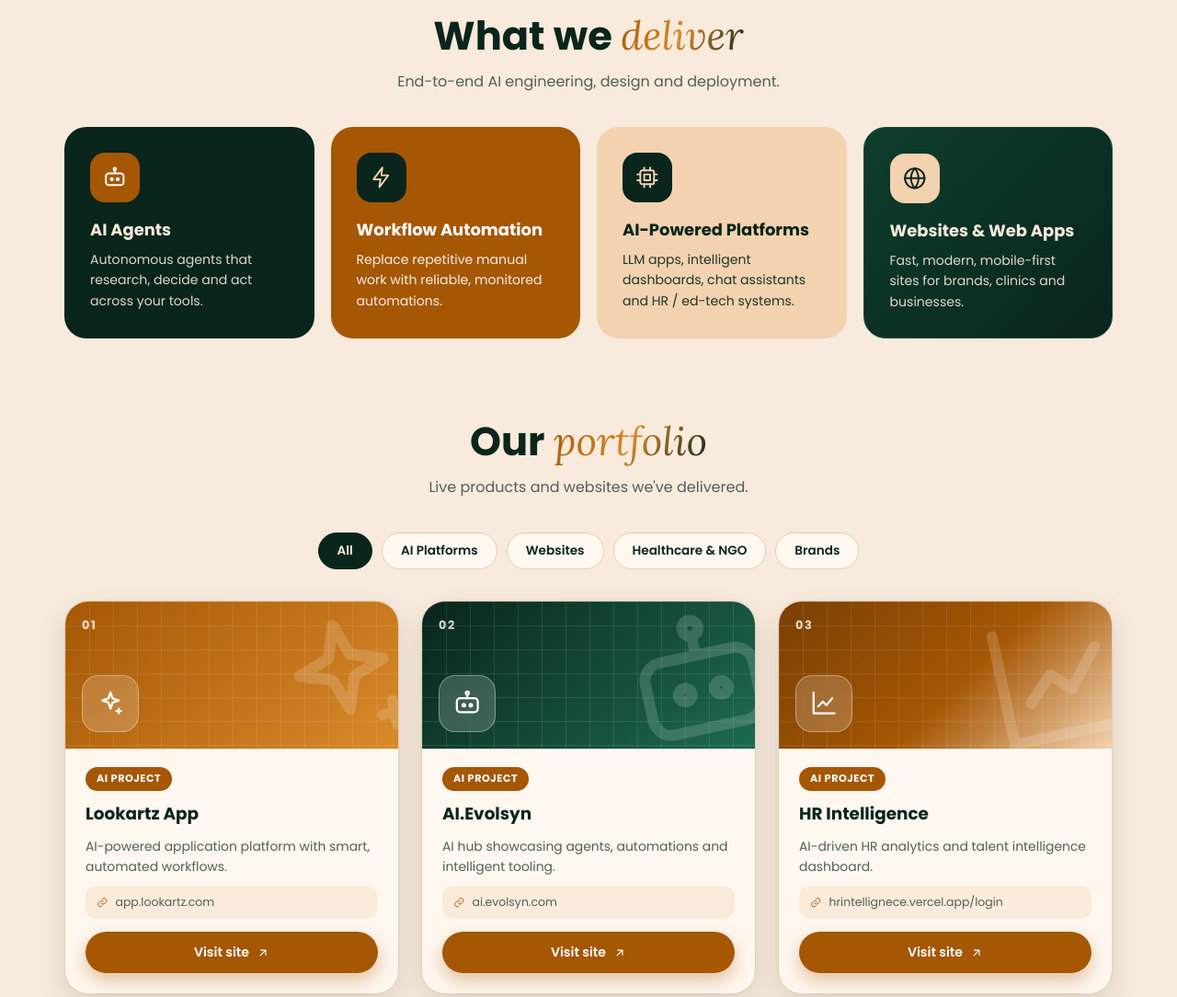
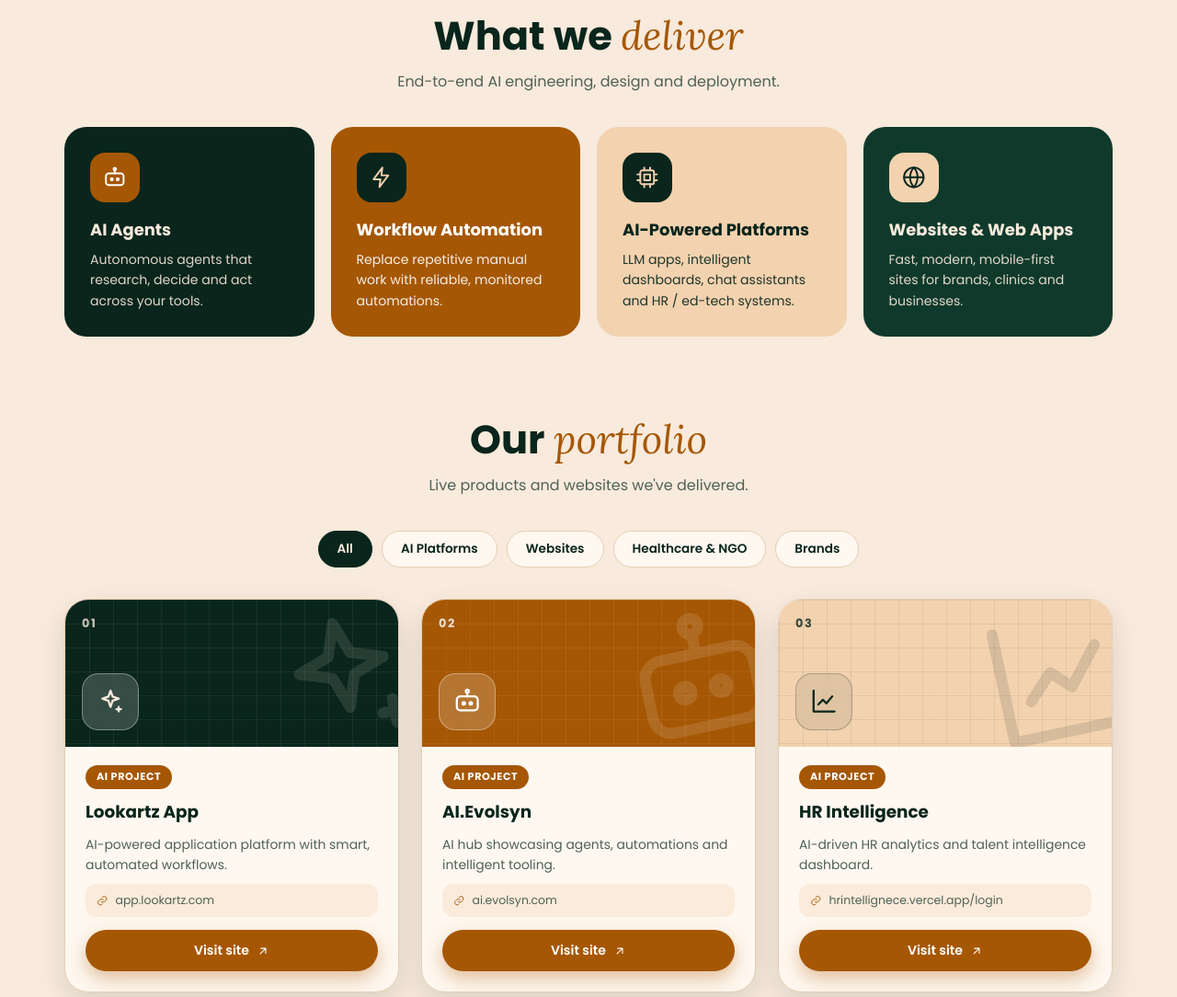
Before and after one commit to testing-userasunique/portfolio, a plain HTML site: page index.html in a window 1280 px wide. Shown: the part 960-2044 px from the top of the page at 92% size. Drawn offline with Linux system fonts and the light colour scheme.

Commit message:
Update index.html

```diff
--- a/index.html
+++ b/index.html
@@ -8,9 +8,9 @@
 <style>
 :root{--g:#09251C;--br:#A55704;--tan:#F3D2AF;--cr:#F8EADC;
  --bg:#F8EADC;--card:#FFF8F0;--ink:#09251C;--mute:#4f6158;--line:#e6cfb3;
- --grad:linear-gradient(120deg,#A55704,#d98a2b 50%,#09251C);--sh:0 12px 30px rgba(9,37,28,.12)}
+ --grad:linear-gradient(#A55704,#A55704);--sh:0 12px 30px rgba(9,37,28,.12)}
 @media(prefers-color-scheme:dark){:root{--bg:#09251C;--card:#0f3326;--ink:#F8EADC;--mute:#b9c4b6;--line:#1d4a39;--sh:0 12px 30px rgba(0,0,0,.4);
- --grad:linear-gradient(120deg,#F3D2AF,#e29a3a 55%,#A55704)}}
+ --grad:linear-gradient(#F3D2AF,#F3D2AF)}}
 *{box-sizing:border-box;margin:0;padding:0}
 html{scroll-behavior:smooth}
 body{background:var(--bg);color:var(--ink);font-family:Poppins,system-ui,sans-serif;line-height:1.6;overflow-x:hidden}
@@ -34,11 +34,6 @@ nav .wrap{display:flex;justify-content:space-between;align-items:center;height:6
 
 .hero{position:relative;text-align:center;padding:84px 0 64px;overflow:hidden}
 .hero::before{content:"";position:absolute;inset:0;background-image:radial-gradient(var(--line) 1.3px,transparent 1.3px);background-size:26px 26px;opacity:.8;mask-image:radial-gradient(ellipse at center,#000 30%,transparent 75%);-webkit-mask-image:radial-gradient(ellipse at center,#000 30%,transparent 75%)}
-.orb{position:absolute;border-radius:50%;filter:blur(70px);opacity:.55;animation:fl 12s ease-in-out infinite}
-.o1{width:320px;height:320px;background:var(--br);top:-90px;left:-70px}
-.o2{width:300px;height:300px;background:var(--tan);top:30px;right:-70px;animation-delay:-5s}
-.o3{width:240px;height:240px;background:#1d6b4f;bottom:-110px;left:42%;animation-delay:-8s;opacity:.4}
-@keyframes fl{50%{transform:translate(28px,-26px) scale(1.1)}}
 .hero .wrap{position:relative;z-index:1}
 .pill{display:inline-flex;gap:8px;align-items:center;padding:7px 16px;border-radius:999px;background:var(--card);border:1px solid var(--line);font-size:.8rem;font-weight:600;margin-bottom:22px}
 .dot{width:8px;height:8px;border-radius:50%;background:var(--br);animation:pu 1.8s infinite}
@@ -68,7 +63,7 @@ section{padding:76px 0}
 .s:nth-child(1){background:var(--g);color:var(--cr)}.s:nth-child(1) .ic{background:var(--br);color:#fff}
 .s:nth-child(2){background:var(--br);color:#fff}.s:nth-child(2) .ic{background:var(--g);color:var(--tan)}
 .s:nth-child(3){background:var(--tan);color:var(--g)}.s:nth-child(3) .ic{background:var(--g);color:var(--tan)}
-.s:nth-child(4){background:linear-gradient(135deg,#0e3d2d,#09251C);color:var(--cr);border:1px solid #1d4a39}.s:nth-child(4) .ic{background:var(--tan);color:var(--g)}
+.s:nth-child(4){background:#0f3a2b;color:var(--cr)}.s:nth-child(4) .ic{background:var(--tan);color:var(--g)}
 
 .filters{display:flex;gap:10px;justify-content:center;flex-wrap:wrap;margin-bottom:34px}
 .chip{padding:9px 20px;border-radius:999px;border:1.5px solid var(--line);background:var(--card);color:var(--ink);font:600 .85rem Poppins;cursor:pointer;transition:.2s}
@@ -80,15 +75,18 @@ section{padding:76px 0}
 @keyframes pop{from{opacity:0;transform:translateY(18px)}}
 .card:hover{transform:translateY(-8px);box-shadow:0 24px 44px rgba(165,87,4,.25)}
 .ban{position:relative;height:160px;overflow:hidden;color:#fff;display:flex;align-items:flex-end;padding:18px}
-.ban::before{content:"";position:absolute;inset:0;background-image:linear-gradient(rgba(255,255,255,.1) 1px,transparent 1px),linear-gradient(90deg,rgba(255,255,255,.1) 1px,transparent 1px);background-size:26px 26px}
-.ban .big{position:absolute;right:-26px;top:-20px;font-size:10rem;opacity:.16;transform:rotate(-12deg);transition:.5s}
+.ban::before{content:"";position:absolute;inset:0;background-image:linear-gradient(rgba(255,255,255,.06) 1px,transparent 1px),linear-gradient(90deg,rgba(255,255,255,.06) 1px,transparent 1px);background-size:26px 26px}
+.ban .big{position:absolute;right:-26px;top:-20px;font-size:10rem;opacity:.12;transform:rotate(-12deg);transition:.5s}
 .card:hover .big{transform:rotate(0) scale(1.1);opacity:.25}
 .ban .tile{position:relative;width:62px;height:62px;border-radius:18px;background:rgba(255,255,255,.18);border:1px solid rgba(255,255,255,.35);backdrop-filter:blur(6px);display:grid;place-items:center;font-size:1.9rem}
 .ban .no{position:absolute;top:16px;left:18px;font-weight:700;font-size:.8rem;letter-spacing:.12em;opacity:.8}
-.v0{background:linear-gradient(135deg,#A55704,#d98a2b)}
-.v1{background:linear-gradient(135deg,#09251C,#1d6b4f)}
-.v2{background:linear-gradient(135deg,#7a3f03,#A55704 55%,#F3D2AF);color:#fff}
-.v3{background:linear-gradient(135deg,#124434,#A55704)}
+.v0{background:#09251C;color:#F8EADC}
+.v1{background:#A55704;color:#fff}
+.v2{background:#F3D2AF;color:#09251C}
+.v3{background:#0f3a2b;color:#F3D2AF}
+.v2 .tile{background:rgba(9,37,28,.08);border-color:rgba(9,37,28,.25)}
+.v2::before{background-image:linear-gradient(rgba(9,37,28,.07) 1px,transparent 1px),linear-gradient(90deg,rgba(9,37,28,.07) 1px,transparent 1px)}
+.v2 .big{opacity:.12}
 .body{padding:20px 22px 22px;display:flex;flex-direction:column;gap:10px;flex:1}
 .tag{align-self:flex-start;font-size:.7rem;font-weight:700;letter-spacing:.05em;text-transform:uppercase;padding:4px 12px;border-radius:999px;background:var(--tan);color:var(--g)}
 .tag.ai{background:var(--br);color:#fff}
@@ -114,7 +112,6 @@ footer{text-align:center;padding:28px;color:var(--mute);font-size:.82rem;border-
 </div></nav>
 
 <header class="hero" id="top">
-  <div class="orb o1"></div><div class="orb o2"></div><div class="orb o3"></div>
   <div class="wrap">
     <div class="pill"><span class="dot"></span>Building AI products that work while you sleep</div>
     <h1>We build <span class="grad">AI projects</span>, agents &amp; <span class="serif">intelligent</span> automations</h1>
```
